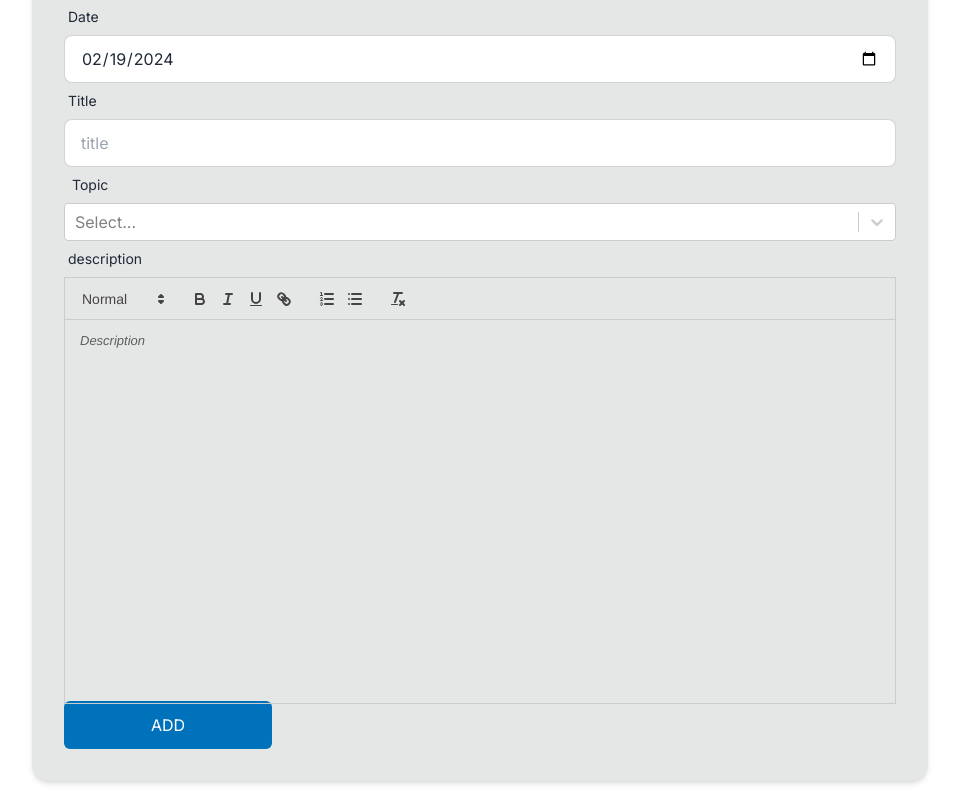
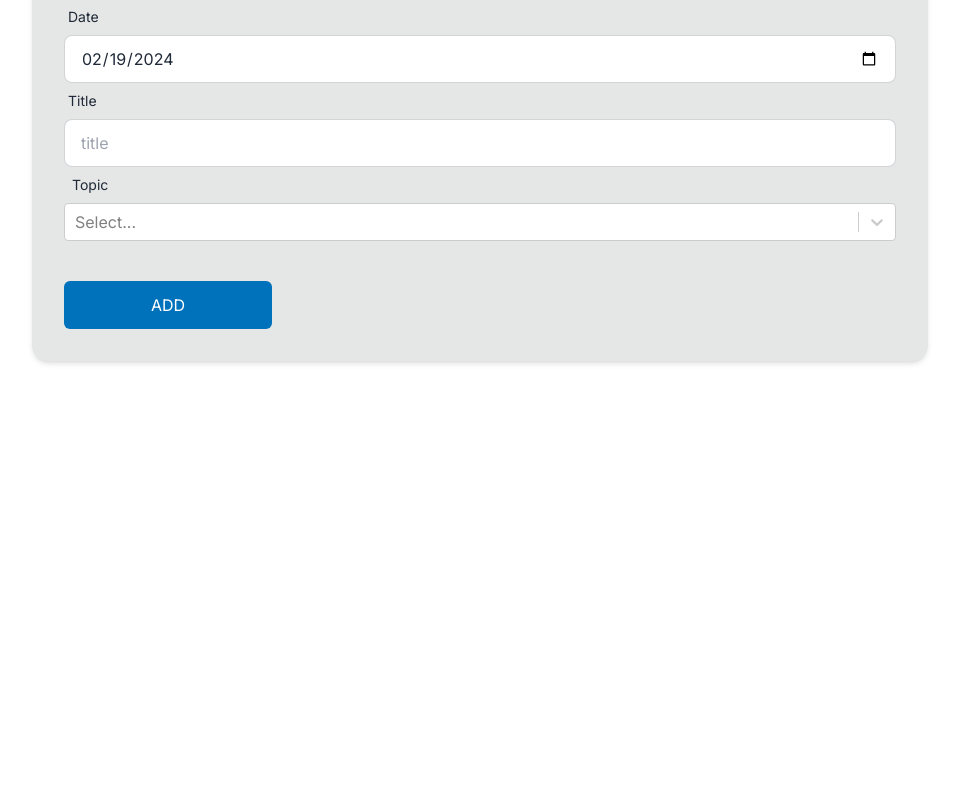
Before and after one commit to ashraf56/CodeTalk, a Next.js app: page /addblog in a window 1280 px wide. Shown: the part 373-1170 px from the top of the page, without its empty margins (160-1119 px from the left). After the commit the page ends 868 px from the top, so only its background shows below. Built offline with nearby package versions, Linux system fonts and the light colour scheme; no server answers.

Commit message:
random error fixed

```diff
--- a/src/app/Compoent/BlogForm/BlogForm.jsx
+++ b/src/app/Compoent/BlogForm/BlogForm.jsx
@@ -4,7 +4,7 @@
 import React, { useState } from 'react';
 import { useForm } from 'react-hook-form';
 import { Toaster } from 'react-hot-toast';
-import ReactQuill from 'react-quill';
+// import ReactQuill from 'react-quill';
 import 'react-quill/dist/quill.snow.css';
 import Select from 'react-select'
 import makeAnimated from 'react-select/animated';
@@ -139,7 +139,7 @@
 
                     />
                 </div>
-                <div className="form-control">
+                {/* <div className="form-control">
                     <label className="label">
                         <span className="label-text">description</span>
                     </label>
@@ -151,7 +151,7 @@
                         modules={{ toolbar: true }}
                         placeholder="Description"
                     />
-                </div>
+                </div> */}
 
 
                 <div className="form-control mt-10">
```
